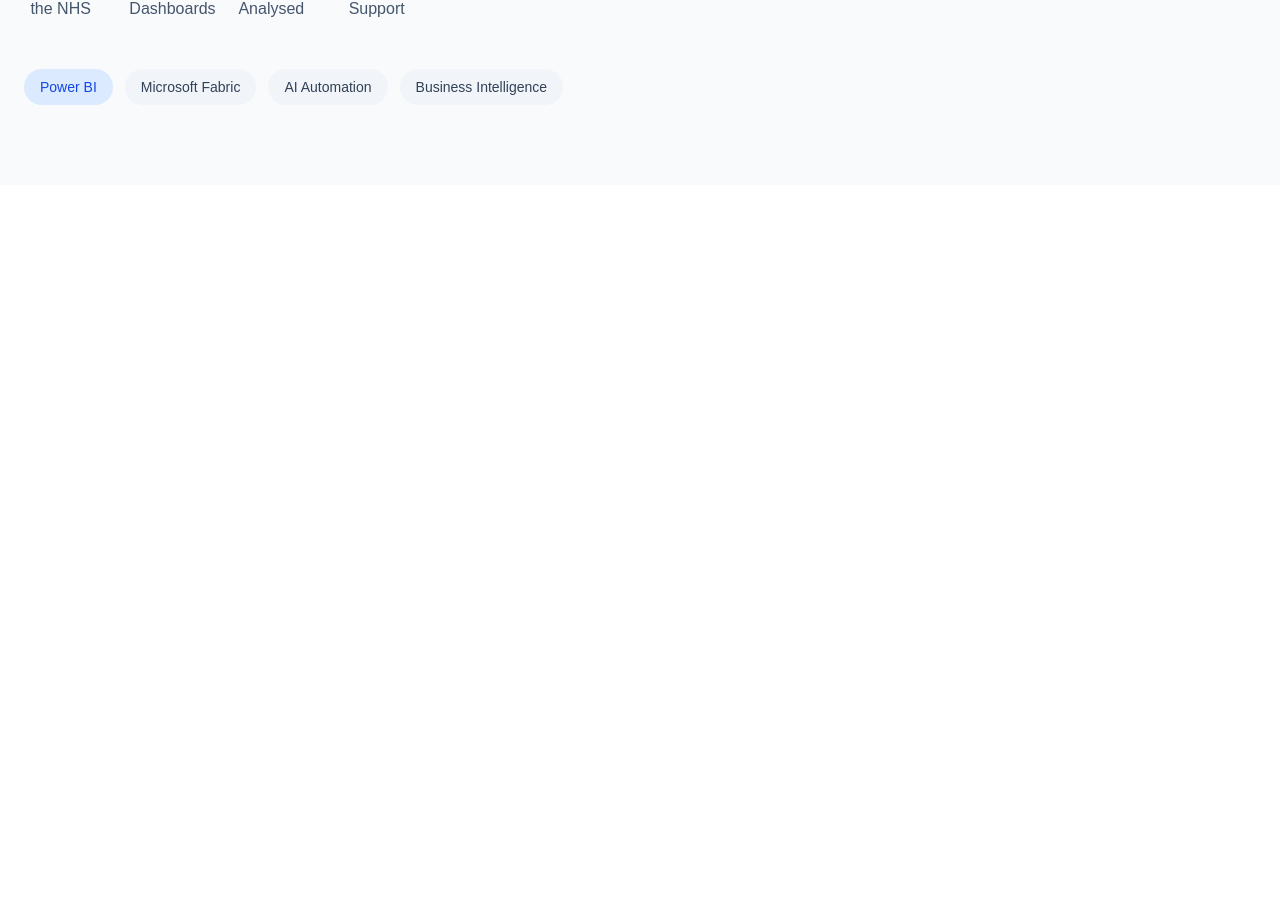
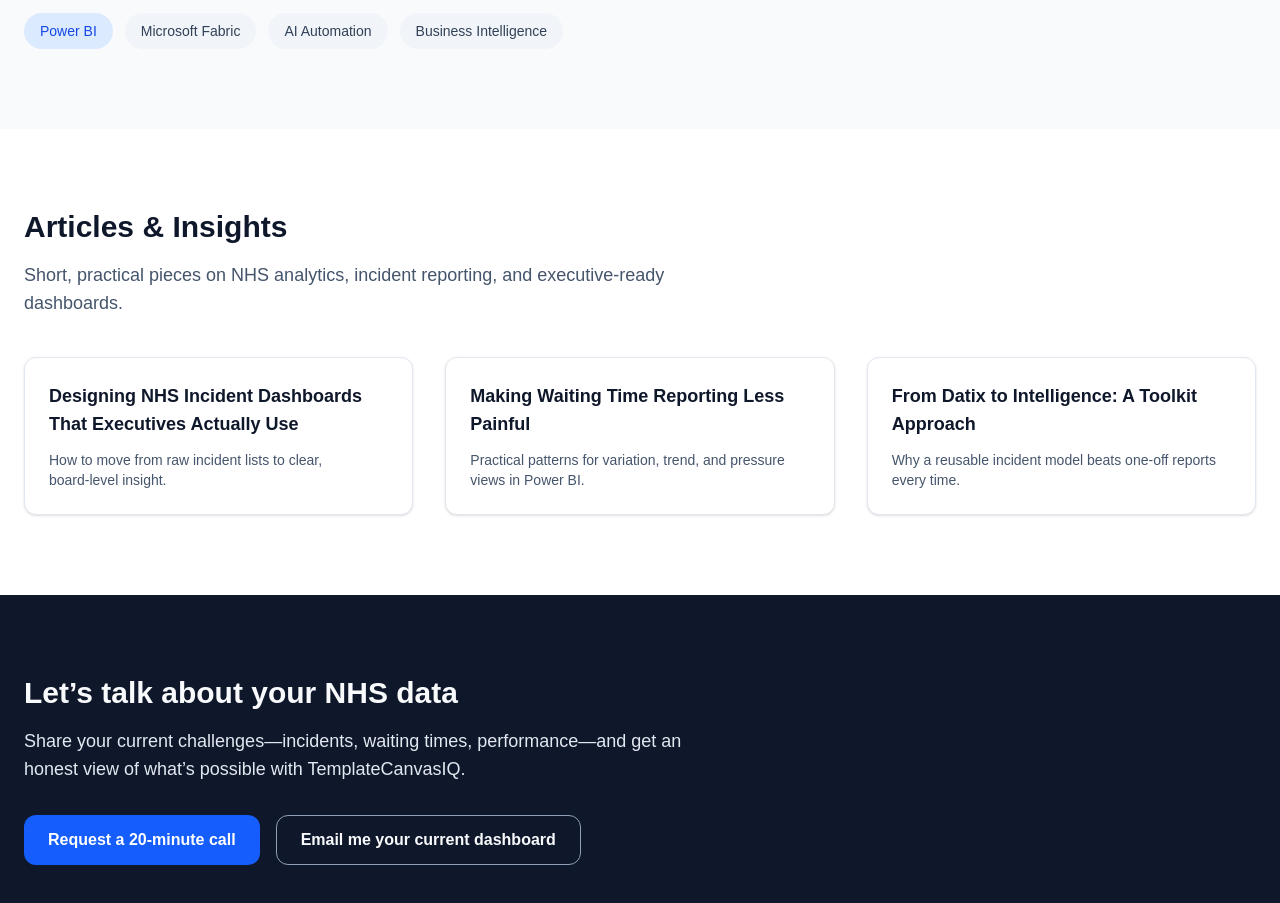
Before and after one commit to 24Mark8/templatecanvasiq, a Next.js app: page / in a window 1280 px wide. Shown: the part 1455-2358 px from the top of the page. Before the commit the page ends 1640 px from the top, so only its background shows below. Built offline with nearby package versions, Linux system fonts and the light colour scheme.

Commit message:
Update page.tsx

```diff
--- a/app/page.tsx
+++ b/app/page.tsx
@@ -1,6 +1,7 @@
 export default function Home() {
   return (
     <main className="min-h-screen bg-white">
+      {/* NAV */}
       <nav className="sticky top-0 z-50 border-b border-slate-200 bg-white">
         <div className="mx-auto flex max-w-7xl items-center justify-between px-6 py-4">
           <h2 className="text-2xl font-extrabold tracking-tight text-blue-700">
@@ -9,31 +10,31 @@ export default function Home() {
 
           <div className="flex gap-8 text-sm font-medium">
             <a
-              href="#"
+              href="#hero"
               className="font-medium text-slate-700 transition-colors duration-200 hover:text-blue-700"
             >
               Home
             </a>
             <a
-              href="#"
+              href="#about"
               className="font-medium text-slate-700 transition-colors duration-200 hover:text-blue-700"
             >
               About
             </a>
             <a
-              href="#"
+              href="#services"
               className="font-medium text-slate-700 transition-colors duration-200 hover:text-blue-700"
             >
               Services
             </a>
             <a
-              href="#"
+              href="#articles"
               className="font-medium text-slate-700 transition-colors duration-200 hover:text-blue-700"
             >
               Articles
             </a>
             <a
-              href="#"
+              href="#contact"
               className="font-medium text-slate-700 transition-colors duration-200 hover:text-blue-700"
             >
               Contact
@@ -42,17 +43,19 @@ export default function Home() {
         </div>
       </nav>
 
-      <section className="max-w-7xl mx-auto px-6 py-32">
+      {/* HERO */}
+      <section id="hero" className="mx-auto max-w-7xl px-6 py-32">
         <p className="mb-4 text-sm font-semibold uppercase tracking-widest text-blue-700">
           TURNING NHS DATA INTO BETTER DECISIONS
         </p>
+
         <h1 className="max-w-4xl text-5xl font-extrabold leading-tight text-slate-900 md:text-6xl">
           Transforming NHS Data into Actionable Intelligence
         </h1>
 
         <p className="mt-6 max-w-2xl text-xl text-slate-600">
-          Power BI dashboards, Datix analytics, and the NHS Incident Intelligence
-          Toolkit designed to help healthcare organisations make better decisions.
+          Power BI dashboards, Datix analytics, and the NHS Incident Intelligence Toolkit designed
+          to help healthcare organisations make better decisions.
         </p>
 
         <div className="mt-10 flex gap-4">
@@ -66,57 +69,44 @@ export default function Home() {
         </div>
       </section>
 
-      <section className="bg-slate-50 py-20">
+      {/* ABOUT + SERVICES + STATS */}
+      <section id="about" className="bg-slate-50 py-20">
         <div className="mx-auto max-w-7xl px-6">
-          <h2 className="text-3xl font-bold text-slate-900">
-            What I Do
-          </h2>
+          <h2 className="text-3xl font-bold text-slate-900">What I Do</h2>
 
           <p className="mt-4 max-w-2xl text-lg text-slate-600">
-            I help NHS organisations transform complex data into clear,
-            actionable intelligence through Power BI, automation, and reusable
-            analytics solutions.
+            I help NHS organisations transform complex data into clear, actionable intelligence
+            through Power BI, automation, and reusable analytics solutions.
           </p>
 
-          <div className="mt-12 grid gap-8 md:grid-cols-3">
+          <section id="services" className="mt-12 grid gap-8 md:grid-cols-3">
             <div className="flex h-full flex-col rounded-xl border border-slate-200 bg-white p-8 shadow-sm transition-all duration-300 hover:-translate-y-1 hover:shadow-lg">
-              <h3 className="text-xl font-bold text-slate-900">
-                📊 Power BI Dashboard Design
-              </h3>
-
+              <h3 className="text-xl font-bold text-slate-900">📊 Power BI Dashboard Design</h3>
               <p className="mt-4 text-slate-600">
-                Designing clear, interactive dashboards that help NHS teams
-                understand performance, identify trends, and make informed
-                decisions.
+                Designing clear, interactive dashboards that help NHS teams understand performance,
+                identify trends, and make informed decisions.
               </p>
             </div>
 
             <div className="flex h-full flex-col rounded-xl border border-slate-200 bg-white p-8 shadow-sm transition-all duration-300 hover:-translate-y-1 hover:shadow-lg">
-              <h3 className="text-xl font-bold text-slate-900">
-                🩺 NHS Incident Intelligence Toolkit
-              </h3>
-
+              <h3 className="text-xl font-bold text-slate-900">🩺 NHS Incident Intelligence Toolkit</h3>
               <p className="mt-4 text-slate-600">
-                A reusable toolkit for incident categorisation, trend analysis,
-                and patient safety reporting.
+                A reusable toolkit for incident categorisation, trend analysis, and patient safety
+                reporting.
               </p>
             </div>
 
             <div className="flex h-full flex-col rounded-xl border border-slate-200 bg-white p-8 shadow-sm transition-all duration-300 hover:-translate-y-1 hover:shadow-lg">
-              <h3 className="text-xl font-bold text-slate-900">
-                🤖 Automation & AI
-              </h3>
-
+              <h3 className="text-xl font-bold text-slate-900">🤖 Automation & AI</h3>
               <p className="mt-4 text-slate-600">
-                Automating NHS reporting with Power Query, DAX and AI-assisted
-                workflows to save time, improve consistency and reduce manual
-                effort.
+                Automating NHS reporting with Power Query, DAX and AI-assisted workflows to save
+                time, improve consistency and reduce manual effort.
               </p>
             </div>
+          </section>
+
           <section className="mt-20 border-t border-slate-200 pt-16">
-  <h2 className="text-center text-3xl font-bold text-slate-900">
-    By the Numbers
-  </h2>
+            <h2 className="text-center text-3xl font-bold text-slate-900">By the Numbers</h2>
 
             <div className="mt-12 grid gap-8 text-center md:grid-cols-4">
               <div>
@@ -140,25 +130,83 @@ export default function Home() {
               </div>
             </div>
           </section>
-          </div><div className="mt-12 flex flex-wrap gap-3">
+
+          <div className="mt-12 flex flex-wrap gap-3">
             <span className="rounded-full bg-blue-100 px-4 py-2 text-sm font-medium text-blue-700">
               Power BI
             </span>
-
             <span className="rounded-full bg-slate-100 px-4 py-2 text-sm font-medium text-slate-700">
               Microsoft Fabric
             </span>
-
             <span className="rounded-full bg-slate-100 px-4 py-2 text-sm font-medium text-slate-700">
               AI Automation
             </span>
-
             <span className="rounded-full bg-slate-100 px-4 py-2 text-sm font-medium text-slate-700">
               Business Intelligence
             </span>
           </div>
         </div>
       </section>
+
+      {/* ARTICLES STRIP */}
+      <section id="articles" className="py-20">
+        <div className="mx-auto max-w-7xl px-6">
+          <h2 className="text-3xl font-bold text-slate-900">Articles & Insights</h2>
+          <p className="mt-4 max-w-2xl text-lg text-slate-600">
+            Short, practical pieces on NHS analytics, incident reporting, and executive‑ready
+            dashboards.
+          </p>
+
+          <div className="mt-10 grid gap-8 md:grid-cols-3">
+            <div className="rounded-xl border border-slate-200 bg-white p-6 shadow-sm">
+              <h3 className="text-lg font-semibold text-slate-900">
+                Designing NHS Incident Dashboards That Executives Actually Use
+              </h3>
+              <p className="mt-3 text-sm text-slate-600">
+                How to move from raw incident lists to clear, board‑level insight.
+              </p>
+            </div>
+
+            <div className="rounded-xl border border-slate-200 bg-white p-6 shadow-sm">
+              <h3 className="text-lg font-semibold text-slate-900">
+                Making Waiting Time Reporting Less Painful
+              </h3>
+              <p className="mt-3 text-sm text-slate-600">
+                Practical patterns for variation, trend, and pressure views in Power BI.
+              </p>
+            </div>
+
+            <div className="rounded-xl border border-slate-200 bg-white p-6 shadow-sm">
+              <h3 className="text-lg font-semibold text-slate-900">
+                From Datix to Intelligence: A Toolkit Approach
+              </h3>
+              <p className="mt-3 text-sm text-slate-600">
+                Why a reusable incident model beats one‑off reports every time.
+              </p>
+            </div>
+          </div>
+        </div>
+      </section>
+
+      {/* CONTACT */}
+      <section id="contact" className="bg-slate-900 py-20">
+        <div className="mx-auto max-w-7xl px-6 text-slate-50">
+          <h2 className="text-3xl font-bold">Let’s talk about your NHS data</h2>
+          <p className="mt-4 max-w-2xl text-lg text-slate-200">
+            Share your current challenges—incidents, waiting times, performance—and get an honest
+            view of what’s possible with TemplateCanvasIQ.
+          </p>
+
+          <div className="mt-8 flex flex-wrap gap-4">
+            <button className="rounded-xl bg-blue-600 px-6 py-3 font-semibold text-white hover:bg-blue-700">
+              Request a 20‑minute call
+            </button>
+            <button className="rounded-xl border border-slate-400 px-6 py-3 font-semibold text-slate-50 hover:bg-slate-800">
+              Email me your current dashboard
+            </button>
+          </div>
+        </div>
+      </section>
     </main>
   );
 }
```
Lines whose indentation alone changed are shown as unchanged.
